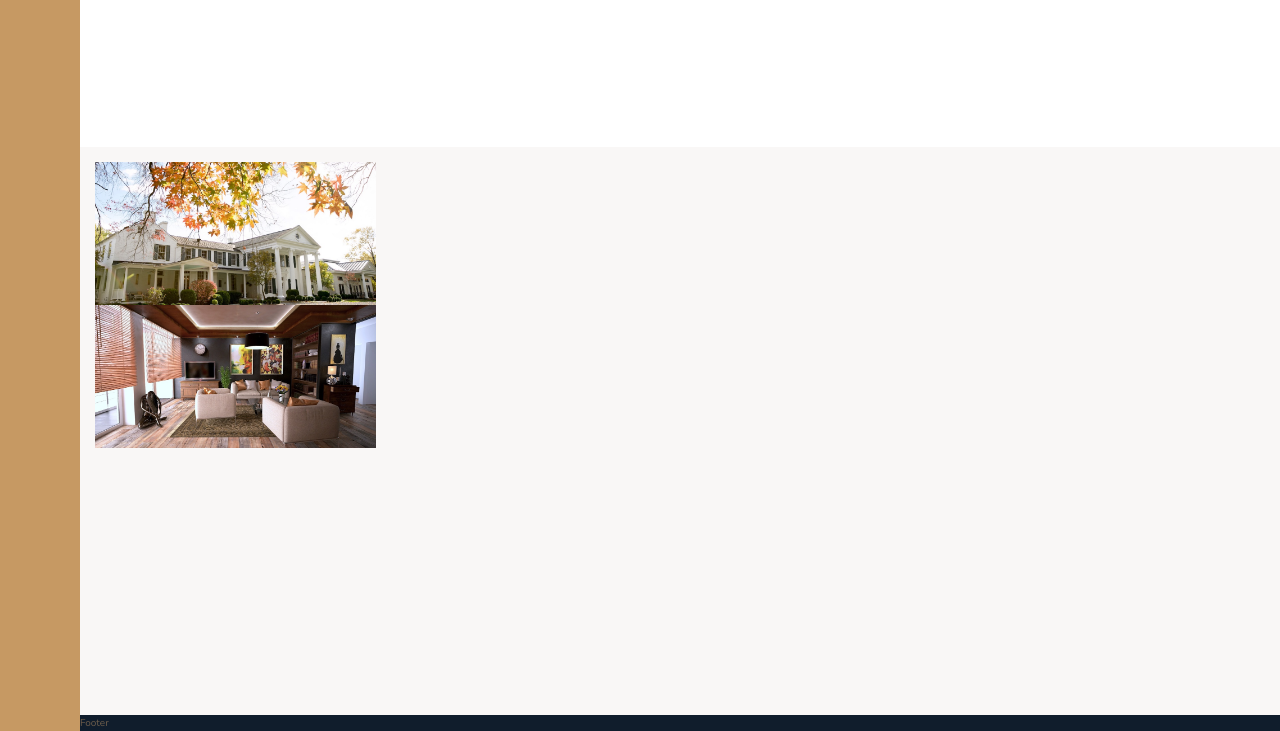
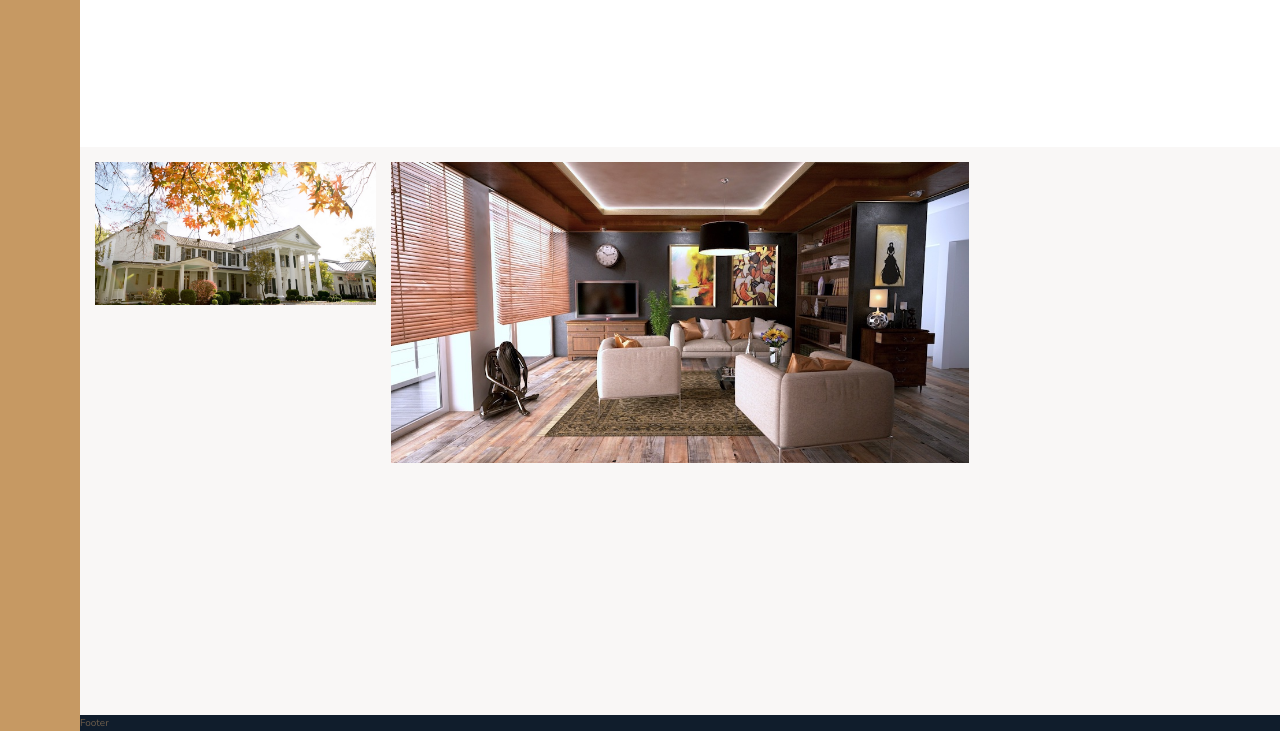
Before and after one commit to rnorman24/Nexter, a website: page index.html in a window 1280 px wide. Shown: the part 2983-3714 px from the top of the page. Drawn offline with nearby package versions, Linux system fonts and the light colour scheme.

Commit message:
add gallery section

```diff
--- a/index.html
+++ b/index.html
@@ -324,6 +324,8 @@
     <section class="gallery">
       <figure class="gallery__item gallery__item--1">
         <img src="img/gal-1.jpeg" alt="Gallery image 1" class="gallery__img" />
+      </figure>
+      <figure class="gallery__item gallery__item--2">
         <img src="img/gal-2.jpeg" alt="Gallery image 2" class="gallery__img" />
       </figure>
     </section>
--- a/sass/_gallery.scss
+++ b/sass/_gallery.scss
@@ -13,6 +13,13 @@
       grid-row: 1 / span 2;
       grid-column: 1 / span 2;
     }
+
+    &--2 {
+      grid-row: 1 / span 4;
+      grid-column: 3 / span 4;
+    }
+
+
   }
 
   &__img {
```
Also changed, not shown: css/style.css.
